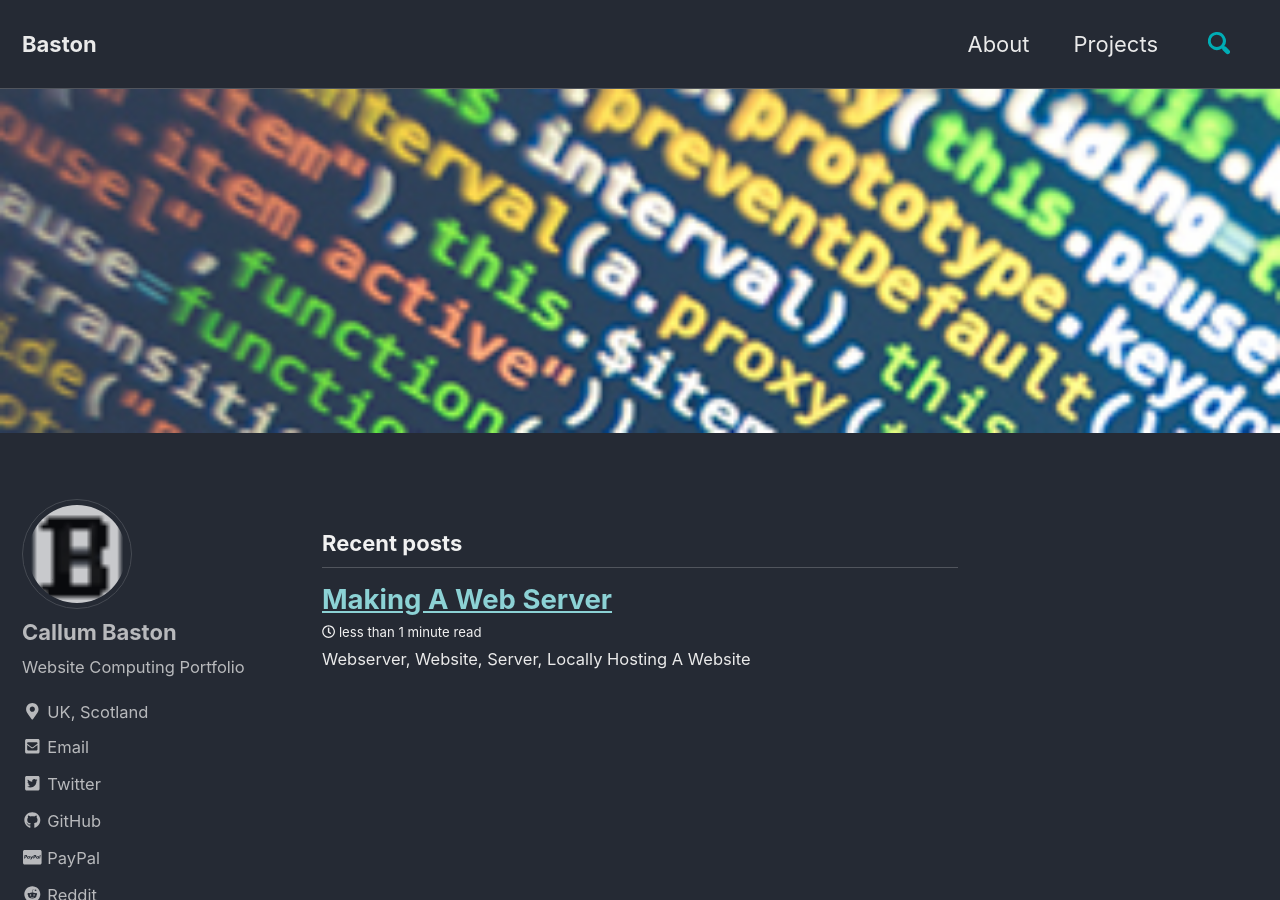
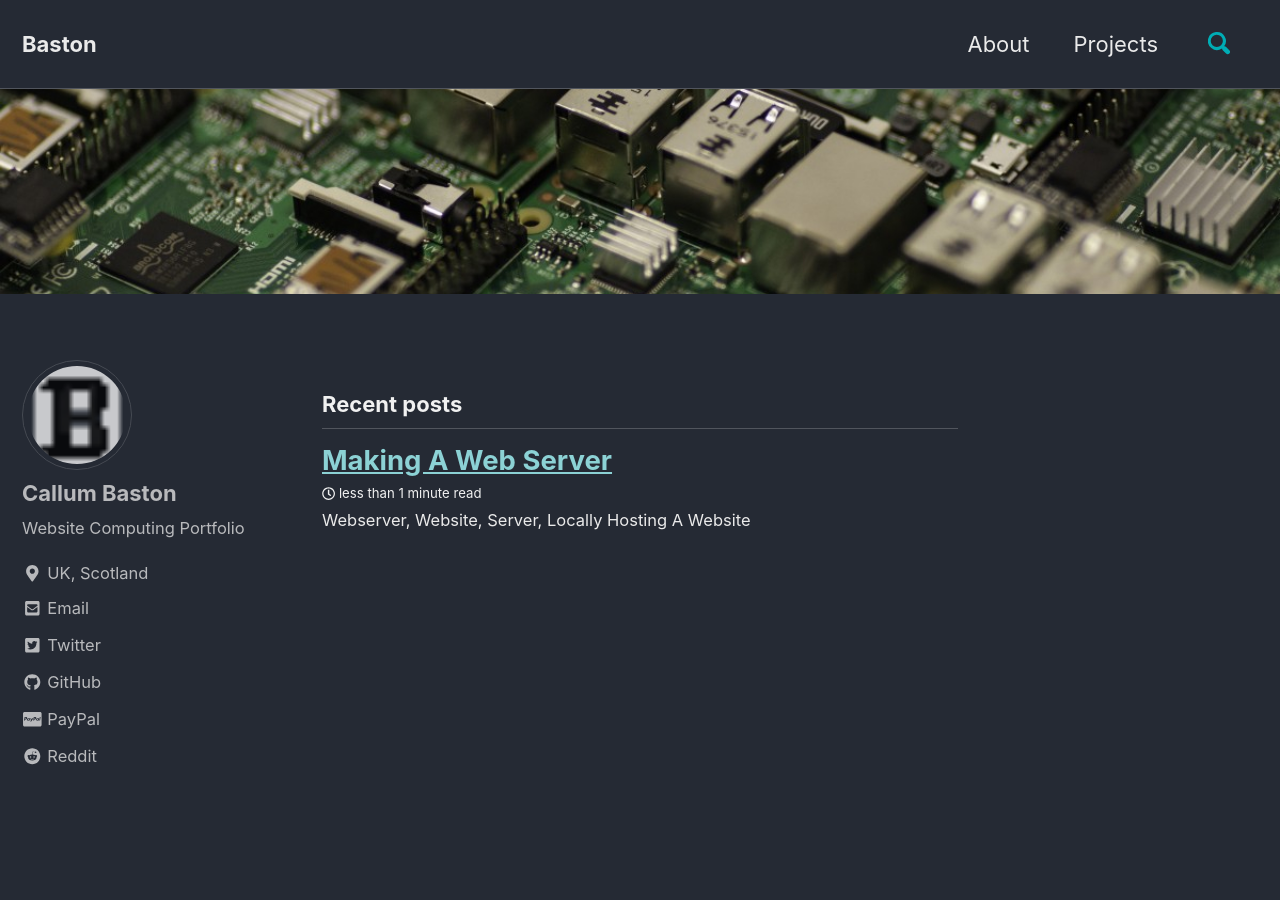
Before and after one commit to CallumBaston/CallumBaston.github.io, a Jekyll site: the page built from index.html, in a window 1280 px wide and 900 px high. Built offline with Jekyll 4.4.1, drawn with Linux system fonts in a browser that asks for light colours; cached includes are drawn as plain includes; nearby versions of some CDN libraries; the list of posts is cut into pages by our own code; comment, search, counter and statistics services are not loaded.

Commit message:
Fixed banner

```diff
--- a/index.html
+++ b/index.html
@@ -2,5 +2,5 @@
 layout: home
 author_profile: true
 header:
-  image: "/images/code.jpg"
+  image: "/images/banner.jpg"
 ---
```
Also changed, not shown: _pages/about.md (+1 -1 lines), images/banner.jpg (added), images/code.jpg (deleted).
